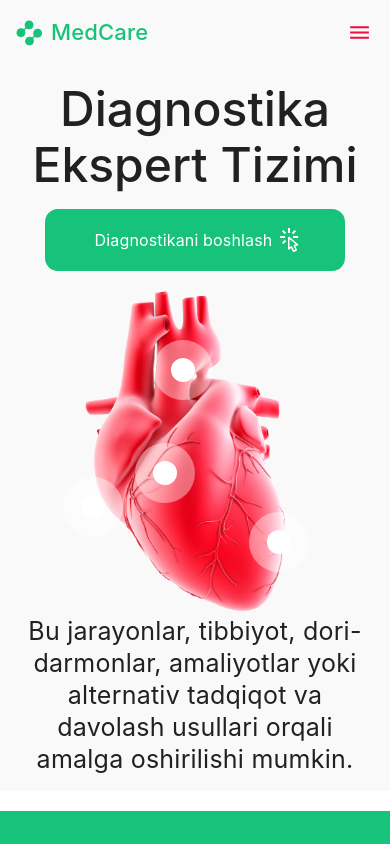
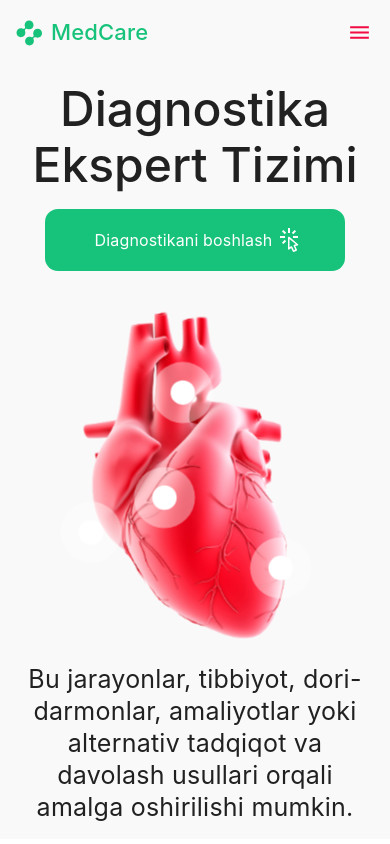
Before and after one commit to Abbosbek-cloud/medcare-project, a Next.js app: page / in a window 390 px wide. Shown: the top 844 px of the page. Built offline with nearby package versions, Linux system fonts and the light colour scheme; a web font is replaced by a local one.

Commit message:
Add: mobile animation heart to hero

```diff
--- a/src/components/sections/main.js
+++ b/src/components/sections/main.js
@@ -19,6 +19,7 @@ const MainSection = () => {
       });
     }
   }, []);
+
   return (
     <Stack position="relative">
       <Box bgcolor="background.header">
@@ -67,7 +68,13 @@ const MainSection = () => {
             </Stack>
 
             {!isPhone && (
-              <Stack position="relative" width="100%" onClick={() => {}}>
+              <Stack
+                my={3}
+                position="relative"
+                width="100%"
+                className="heart-box"
+                onClick={() => {}}
+              >
                 <Dot sx={{ position: "absolute", right: "50%", top: "50%" }} />
                 <Dot sx={{ position: "absolute", left: "65%", top: "70%" }} />
                 <Dot sx={{ position: "absolute", right: "70%", top: "60%" }} />
@@ -80,6 +87,7 @@ const MainSection = () => {
                 />
               </Stack>
             )}
+
             <Stack
               height="50%"
               width={isPhone ? "50%" : "100%"}
--- a/src/styles/globals.css
+++ b/src/styles/globals.css
@@ -19,8 +19,8 @@
 }
 
 .heart-box {
-  -webkit-animation: 0.8s infinite beatHeart;
-  animation: 0.8s infinite beatHeart;
+  -webkit-animation: 1s infinite beatHeart;
+  animation: 1s infinite beatHeart;
 }
 
 @-webkit-keyframes beatHeart {
```
